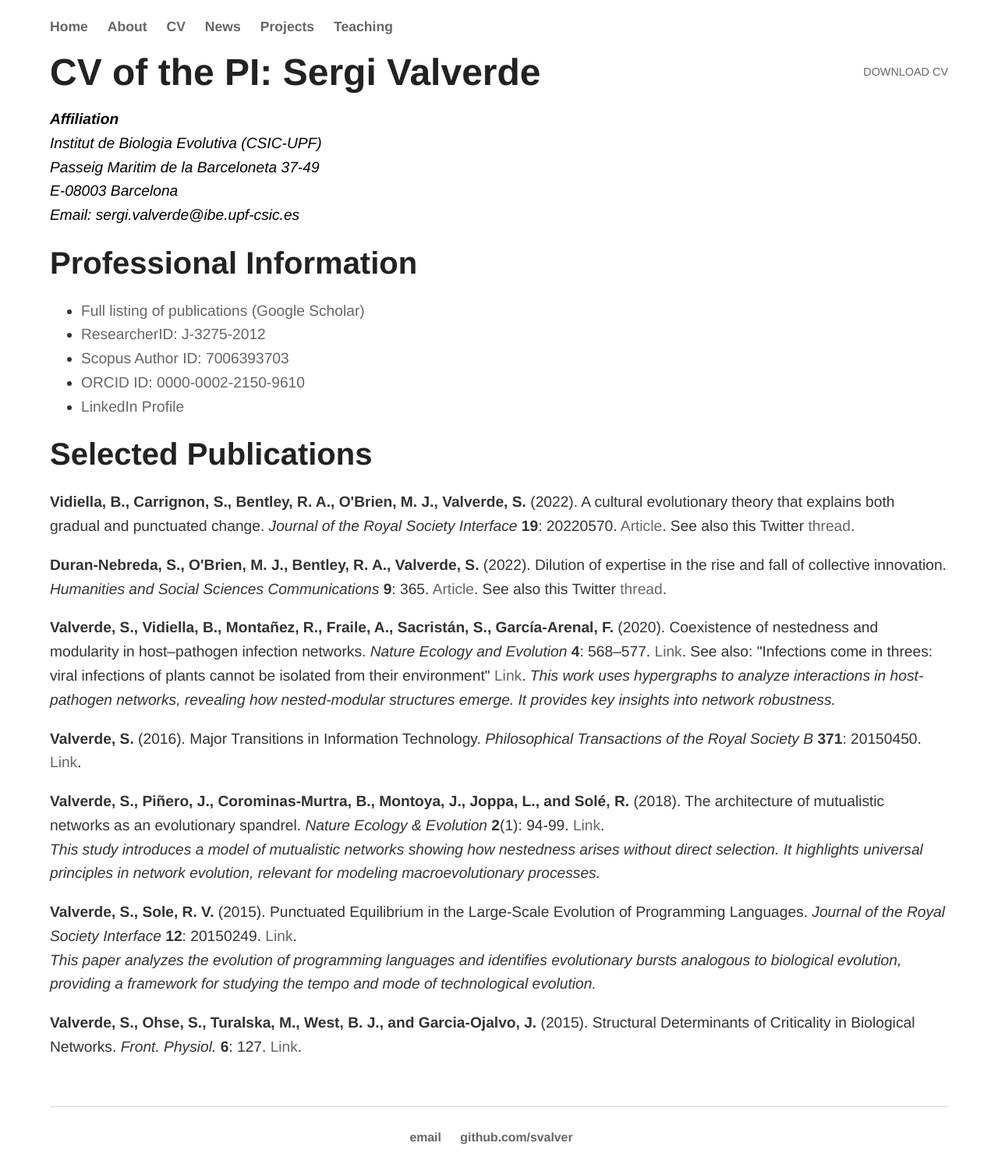
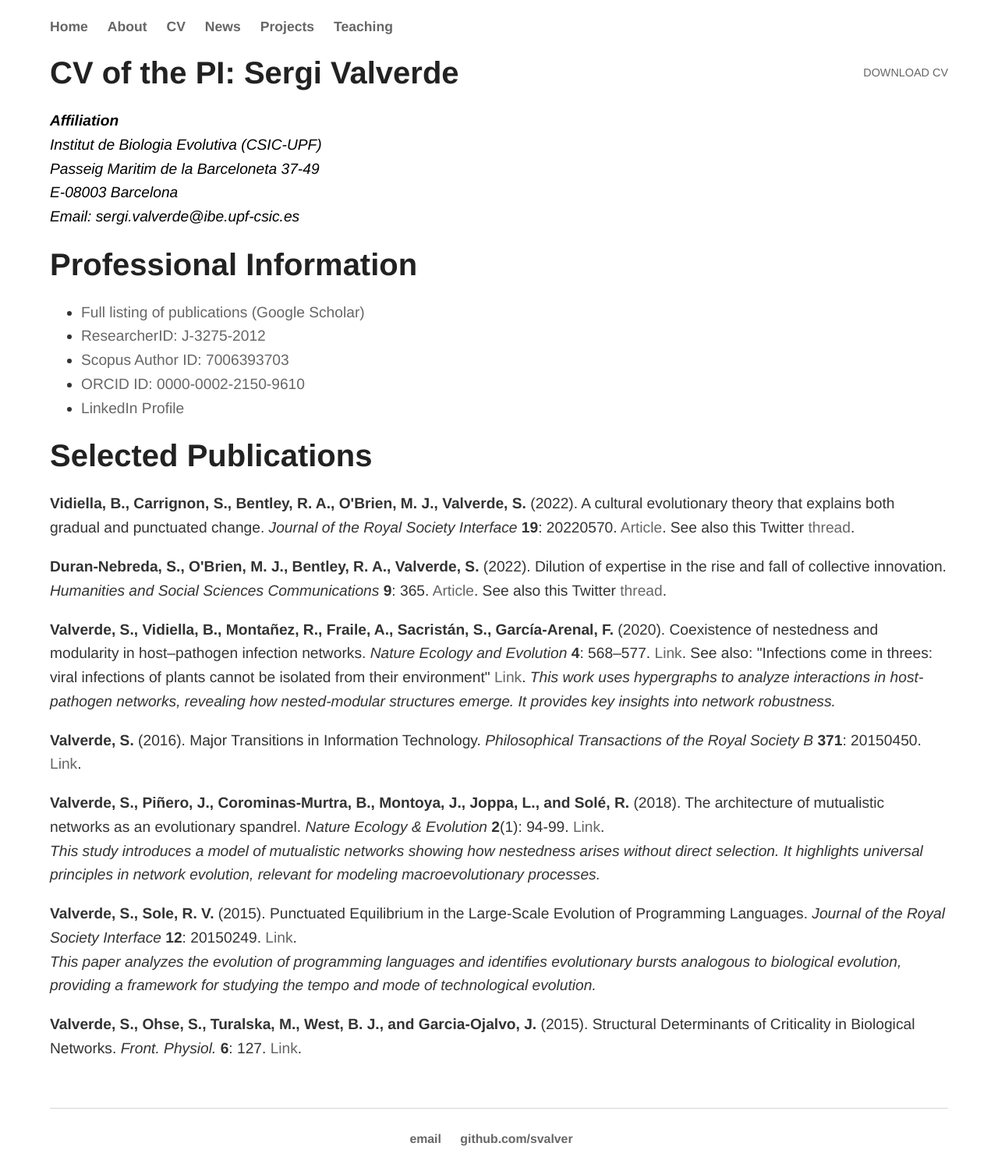
Before and after one commit to svalver/svalver.github.io, a Jekyll site: the page built from cv/index.html, in a window 1280 px wide. Shown: the whole page at 78% size. Built offline with Jekyll 4.4.1, drawn with Linux system fonts in a browser that asks for light colours.

```diff
--- a/cv/index.html
+++ b/cv/index.html
@@ -27,7 +27,8 @@ address {
 
 <div class="cv">
 	<a href="cv.pdf" class="download" title="Download CV as PDF">Download CV</a>
-	<h1>CV of the PI: Sergi Valverde</h1>
+
+	<h2>CV of the PI: Sergi Valverde</h2>
 
 	<address>
 		<strong>Affiliation</strong><br>
```
